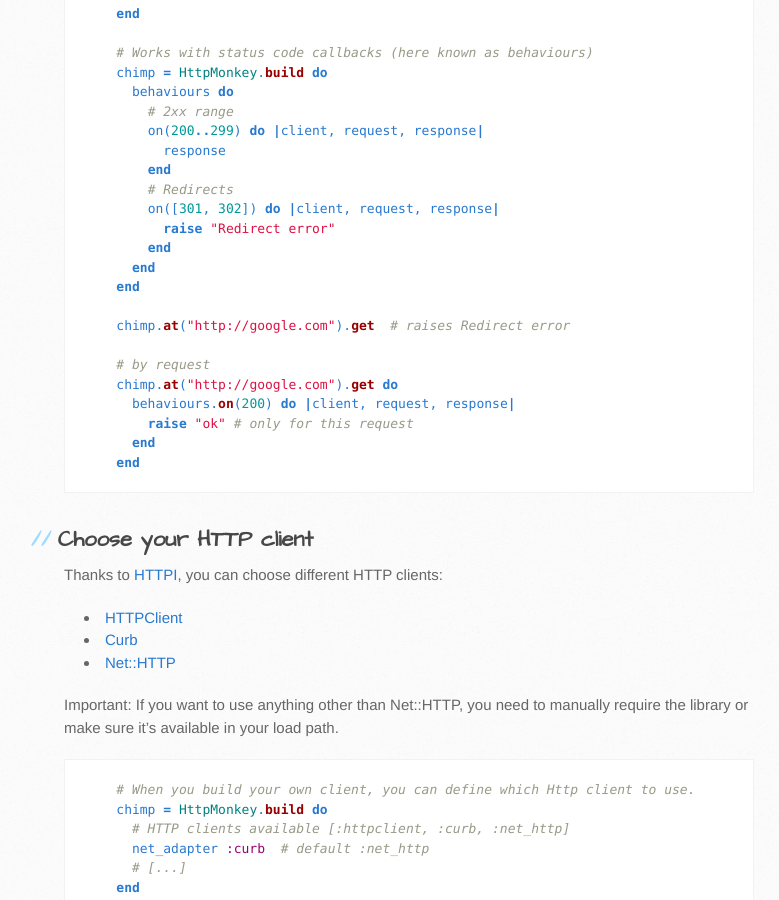
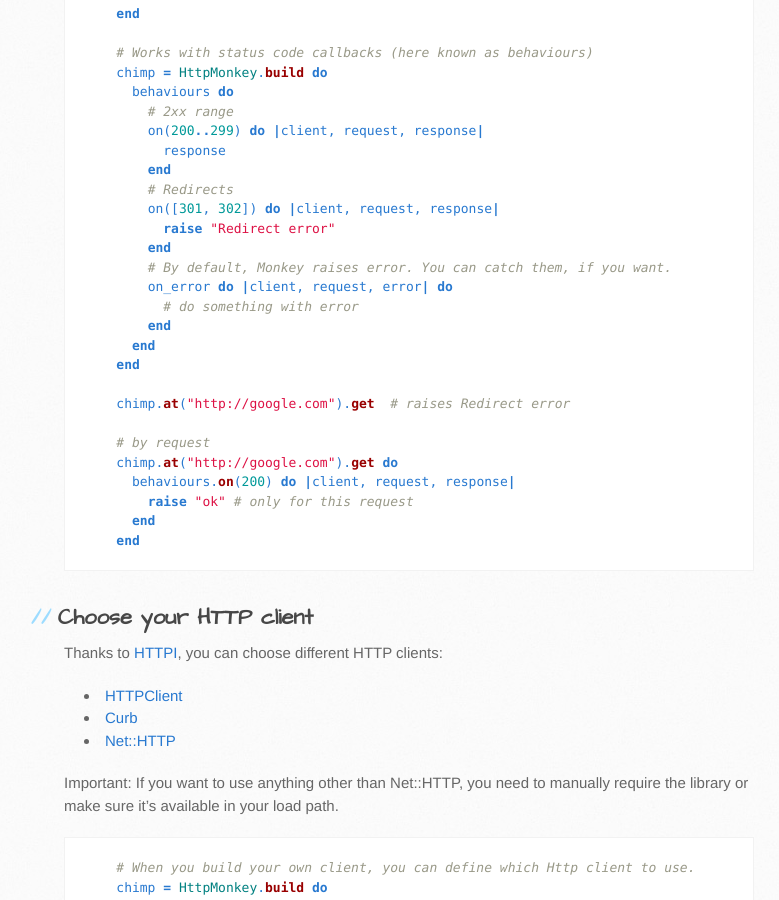
Before and after one commit to rogerleite/http_monkey, a Jekyll site: the page built from index.md, in a window 1280 px wide and 900 px high, scrolled down 1795 px. Shown: the whole window, without its empty margins (106-885 px from the left). Built offline with Jekyll 4.4.1, drawn with Linux system fonts in a browser that asks for light colours.

Commit message:
Docs of on_error behaviour

```diff
--- a/index.md
+++ b/index.md
@@ -88,6 +88,10 @@
         # Redirects
         on([301, 302]) do |client, request, response|
           raise "Redirect error"
+        end
+        # By default, Monkey raises error. You can catch them, if you want.
+        on_error do |client, request, error| do
+          # do something with error
         end
       end
     end
```
